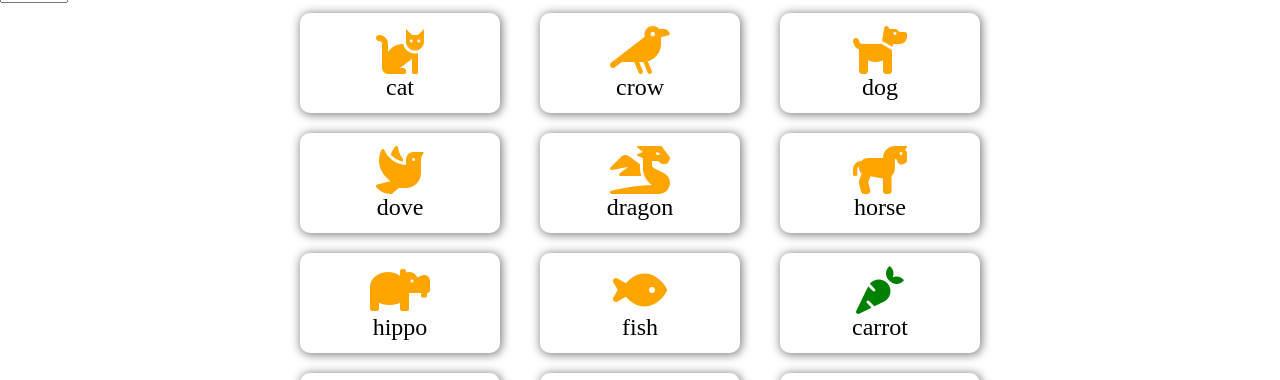
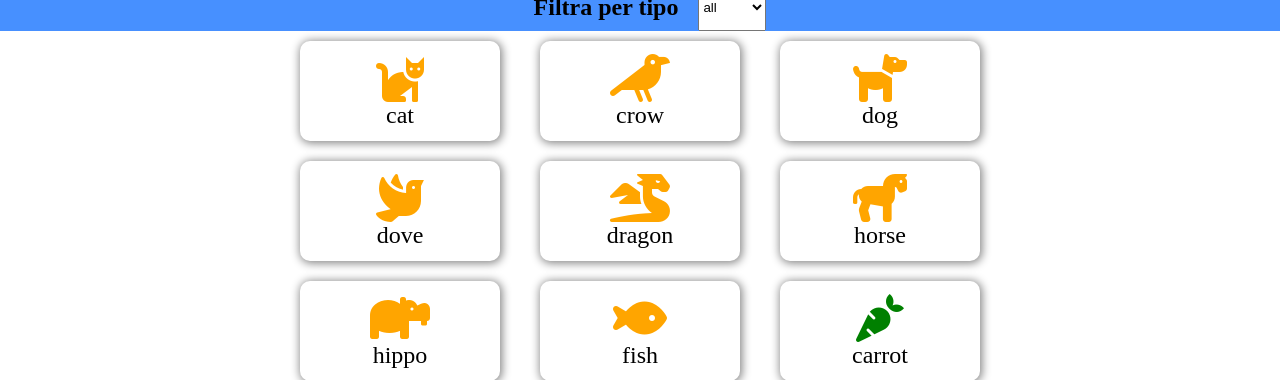
Before and after one commit to MarcoLotti550/js-es6-icons, a plain HTML site: page index.html in a window 1280 px wide. Shown: the part 116-496 px from the top of the page. Drawn offline with Linux system fonts and the light colour scheme.

Commit message:
filtro funzionante

```diff
--- a/data.js
+++ b/data.js
@@ -114,19 +114,34 @@ const icone = [
 ];
 
 const contenitore = document.getElementById("icons-container");
+const filtro = document.getElementById("icons-filter");
 
 
-icone.forEach((elemento) => {
-	contenitore.innerHTML += getBoxCode(elemento);
+
+//funzioni
+
+filtro.addEventListener('change', function(){//funzione per fare partire il fitro al cambio della select
+	contenitore.innerHTML = "";
+	getBoxesCode(this.value);
 
 });
 
+getBoxesCode('all');
 
-function getBoxCode(icone) {
+function getBoxesCode(filtro) {//funzione per filtro tipo per le icone
+	icone.forEach((elemento) => {
+
+		if((elemento.type == filtro)||(filtro == 'all')) {// guarda la value della select e la compara al type nel object
+			contenitore.innerHTML += getBoxCode(elemento);
+		}
+
+	});
+}
+
+function getBoxCode(icone) {// funzione per creare le box con le icone
 	const {name, color} = icone;
-
 	return `
-		<div class="box">
+		<div class="box d-flex">
 			<i class="fas fa-${name} fa-3x" style="color: ${color};"></i>
 			<div class="">${name}</div>
 		</div>
--- a/index.html
+++ b/index.html
@@ -15,13 +15,16 @@
             <h1>Font icons</h1>
         </div>
     </header>
-    <div class="container">
+    <div class="container-filter">
+        <h2>Filtra per tipo</h2>
         <select id="icons-filter">
             <option selected>all</option>
             <option value="animal">animali</option>
             <option value="vegetable">vegetali</option>
             <option value="user">utenti</option>
         </select>
+    </div>
+    <div class="container">
         <div id="icons-container">
         </div>
     </div>
--- a/style.css
+++ b/style.css
@@ -3,6 +3,7 @@
     margin: 0%;
     box-sizing: border-box;
 }
+/* header e logo */
 .d-flex{
     display: flex;
     align-items: center;
@@ -14,7 +15,7 @@
 header h1{
     font-size: 2rem;
 }
-
+/* box icone */
 .box{
     display: flex;
     flex-direction: column;
@@ -37,3 +38,13 @@ header h1{
     flex-wrap: wrap;
     justify-content: center;
 }
+/* filtro select */
+.container-filter{
+    display: flex;
+    justify-content: center;
+    background-color: rgb(71, 144, 255);
+}
+.container-filter h2{
+    margin: 0px 20px;
+    padding: 10px 0;
+}
```
